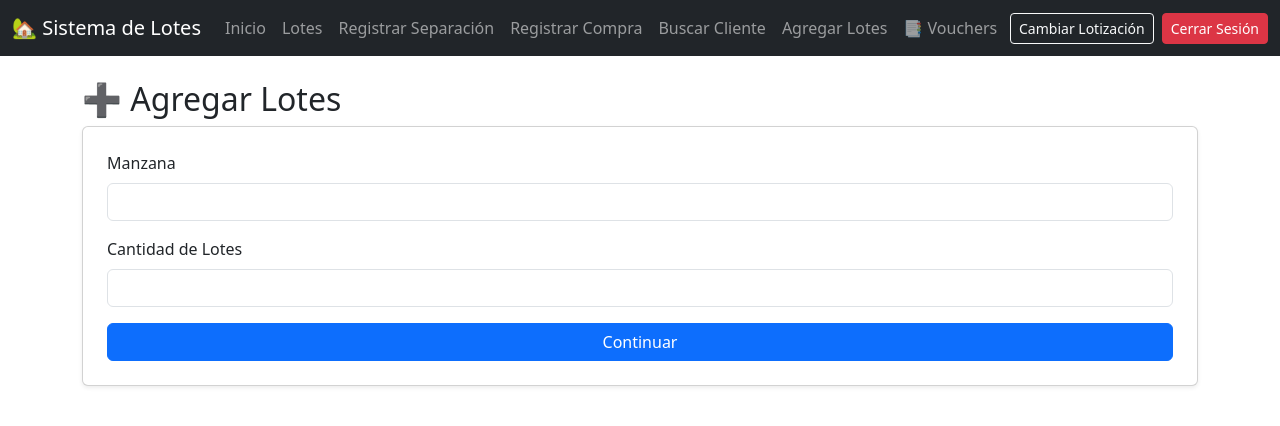
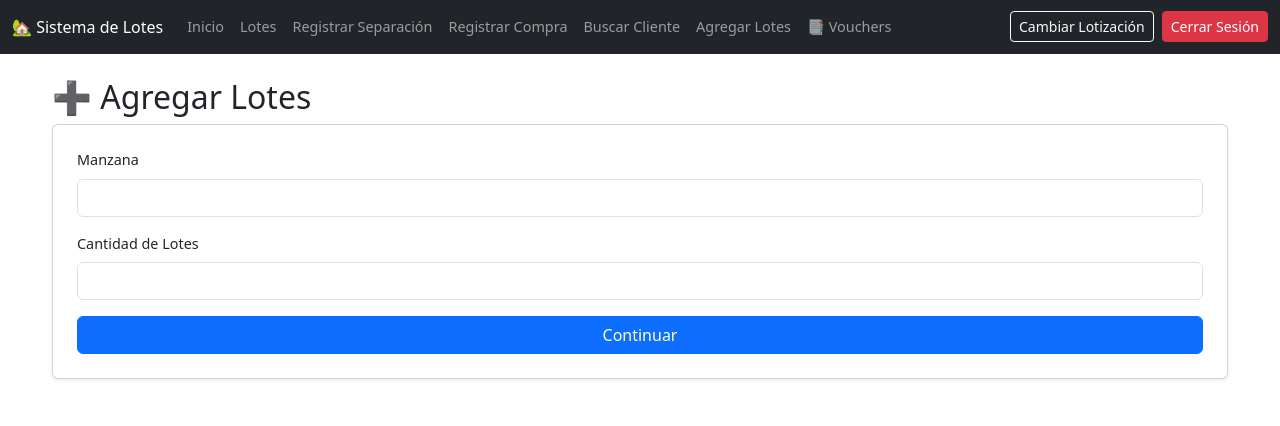
Before and after one commit to beli240392-maker/Hello_world, a Flask app: page /agregar_lotes in a window 1280 px wide. Shown: the top 426 px of the page. Run offline with Flask 3, Linux system fonts and the light colour scheme; the visitor is signed in with stand-in values (Sample User, id 1).

Commit message:
Descripción de los cambios

```diff
--- a/templates/base.html
+++ b/templates/base.html
@@ -4,6 +4,24 @@
   <meta name="viewport" content="width=device-width, initial-scale=1">
   <title>Sistema de Lotes</title>
   <link href="https://cdn.jsdelivr.net/npm/bootstrap@5.3.0/dist/css/bootstrap.min.css" rel="stylesheet">
+
+  <style>
+    /* 🔹 Reducir un poco el tamaño de letra general */
+    body {
+      font-size: 0.9rem;
+    }
+    /* 🔹 Limitar el ancho máximo del contenido */
+    .container {
+      max-width: 1200px;  /* Ajusta este valor: 1140px, 1200px, etc */
+    }
+    /* 🔹 Mejorar visibilidad de la barra de navegación */
+    .navbar-brand {
+      font-size: 1rem;
+    }
+    .nav-link {
+      font-size: 0.9rem;
+    }
+  </style>
 </head>
 <body>
   {% if current_user.is_authenticated %}
@@ -26,7 +44,6 @@
           <li class="nav-item"><a class="nav-link" href="{{ url_for('reportes') }}">📊 Reportes</a></li>
           {% endif %}
           <li class="nav-item"><a class="nav-link" href="{{ url_for('vouchers') }}">📑 Vouchers</a></li>
-
         </ul>
 
         <!-- Lado derecho -->
```
